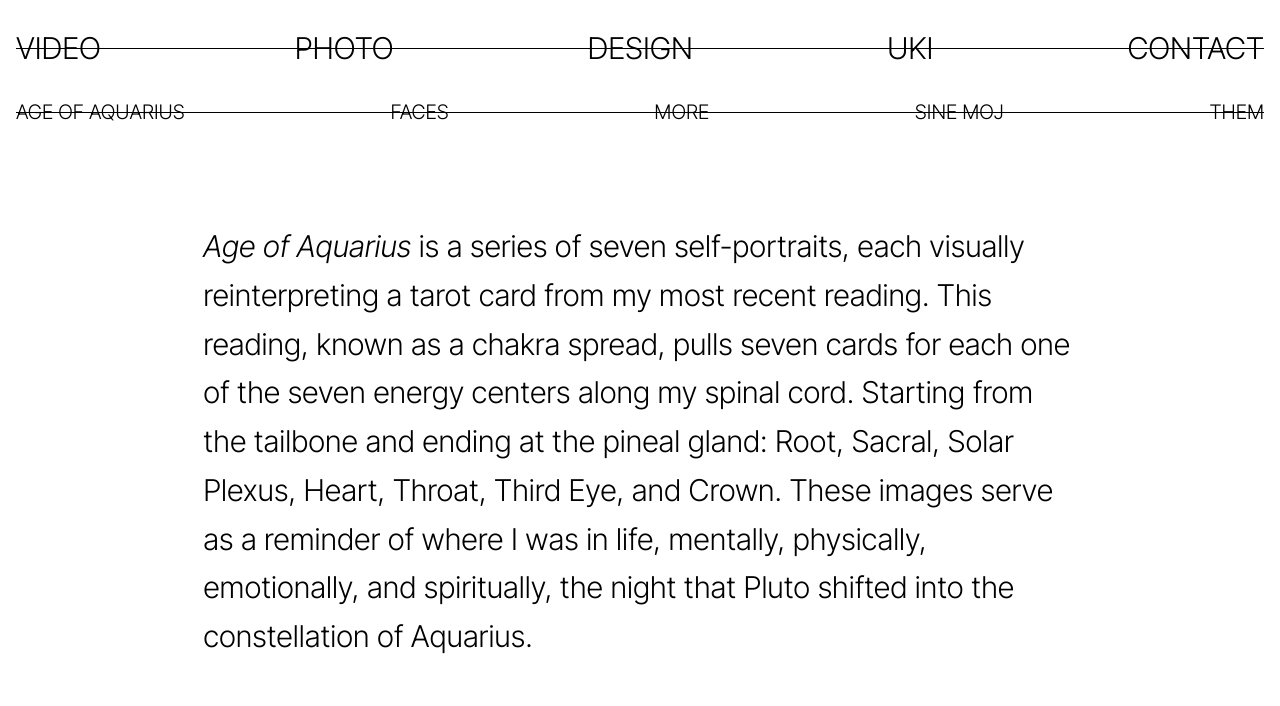
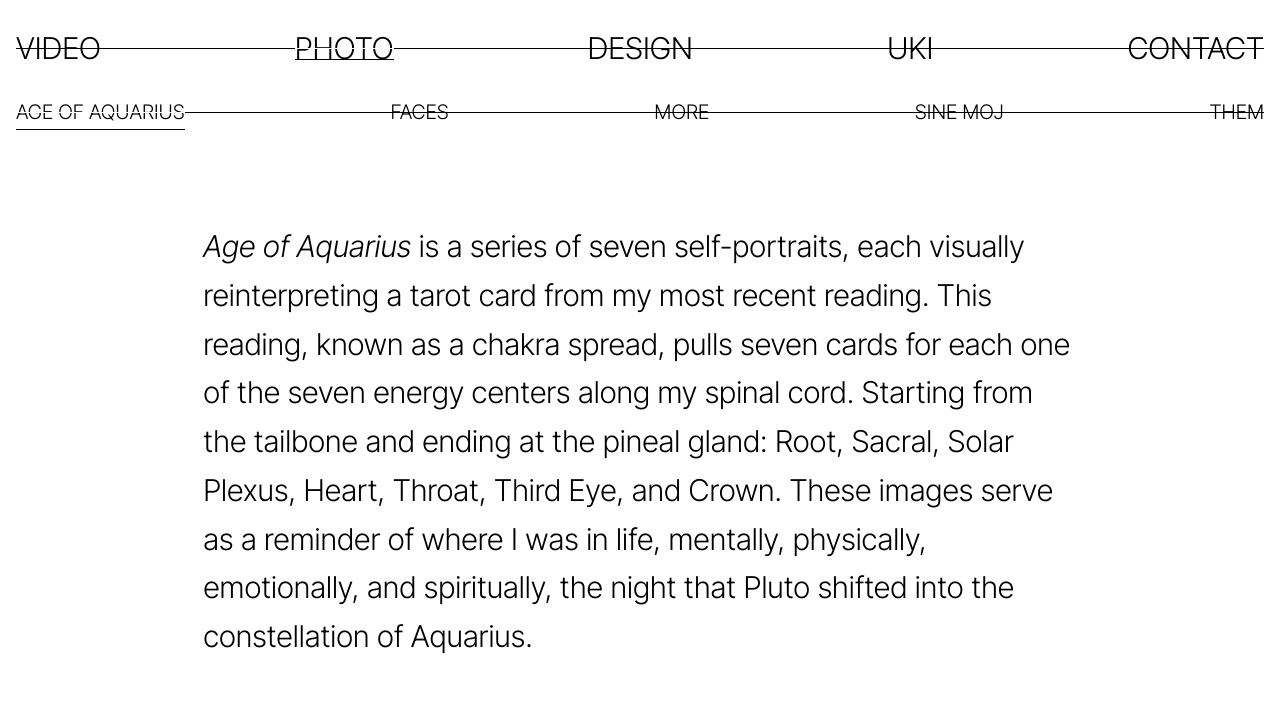
Before and after one commit to marjanb/uki, a website: page age-of-aquarius.html in a window 1280 px wide. Shown: the part 94-800 px from the top of the page. Drawn offline with Linux system fonts and the light colour scheme.

Commit message:
Update age-of-aquarius.html

```diff
--- a/age-of-aquarius.html
+++ b/age-of-aquarius.html
@@ -23,13 +23,13 @@
   <div>
     <ul class="flex uppercase font-light text-3xl justify-between py-8 nav flex-col md:flex-row">
       <li><a href="">Video</a></li>
-      <li><a href="photo.html">Photo</a></li>
+      <li><a href="photo.html" class="active">Photo</a></li>
       <li><a href="">Design</a></li>
       <li><a href="">Uki</a></li>
       <li><a href="">Contact</a></li>
     </ul>
     <ul class="flex uppercase font-light text-xl justify-between pb-8 nav nav--sub flex-col md:flex-row">
-      <li><a href="age-of-aquarius.html">Age Of Aquarius</a></li>
+      <li><a href="age-of-aquarius.html" class="active">Age Of Aquarius</a></li>
       <li><a href="">Faces</a></li>
       <li><a href="">More</a></li>
       <li><a href="">Sine Moj</a></li>
```
